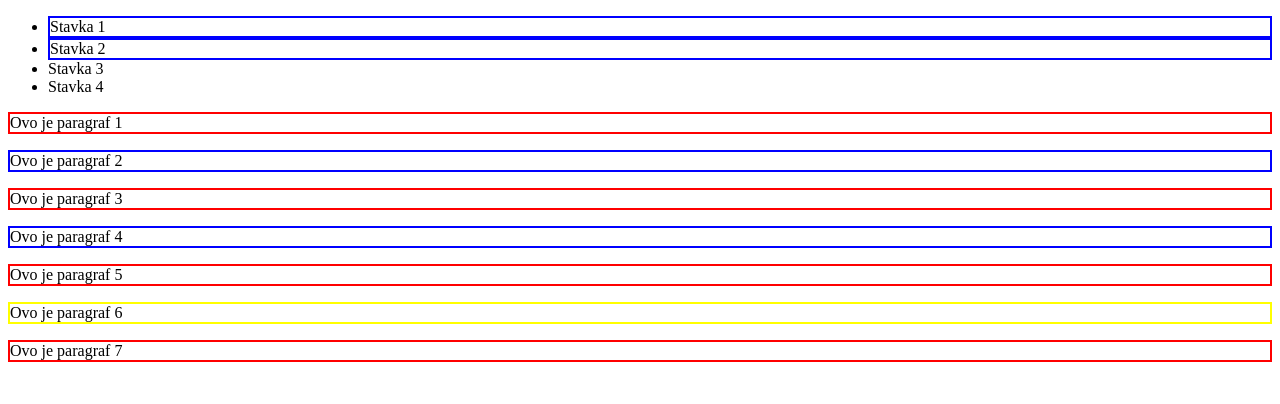
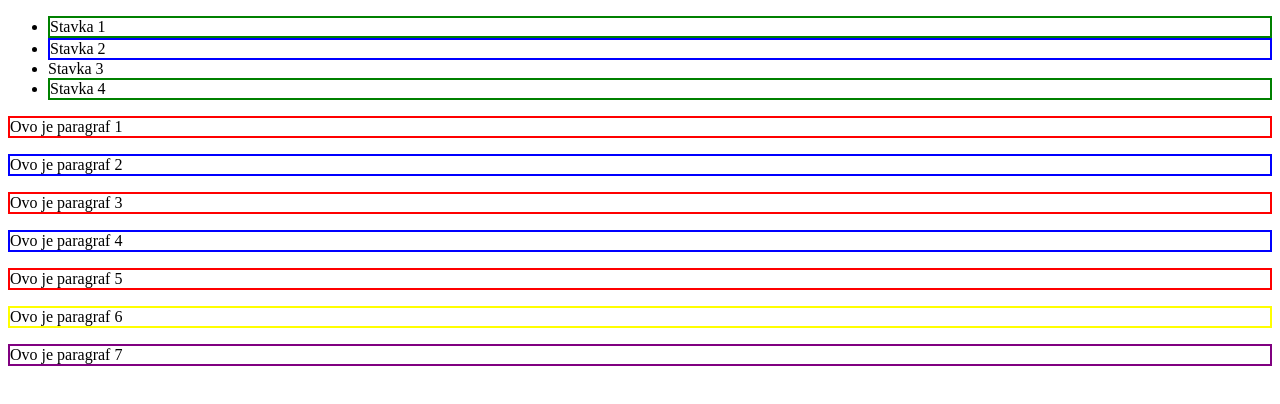
Before and after one commit to Dara-Design/JQueryExamples, a website: page index6.html in a window 1280 px wide. Drawn offline with nearby package versions, Linux system fonts and the light colour scheme.

Commit message:
Add files via upload

```diff
--- a/index6.html
+++ b/index6.html
@@ -52,6 +52,34 @@
            //must contain xt
        $("p[class*=xt]").css("border", "2px solid blue");
         });
+
+        $(function () {
+        $("p:last").css("border", "2px solid purple");
+         });
+         $(function () {
+         $("li.plava:first").css("border", "2px solid green");
+         $("li.crvena:last").css("border", "2px solid green");
+         });
+
+         /*
+         $(function () {
+             // selects every index of p, except [0]
+          $("p:gt(0)").css("border", "3px solid red");
+         });
+         $(function () {
+             // selects up to p[2] - p[0] and p[1];
+          $("p:lt(2)").css("border", "3px solid red");
+         });
+         $(function () {
+             // selects only specific index p[1]
+         $("p:eq(1)").css("border", "2px solid green");
+            });
+          $(function () {
+              //selects all other indexes exept that one p[2]
+           $("p:not(:eq(2))").css("border", "2px solid green");
+            });
+         */
+
 </script>
     </body>
 </html>
```
